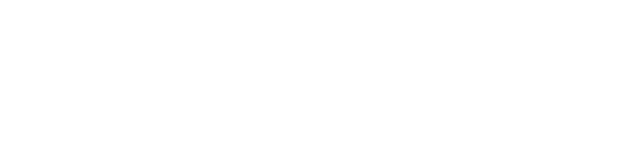
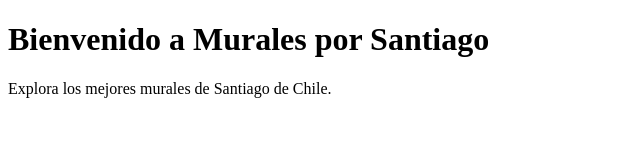
Before and after one commit to gyacometti/web-final, a plain HTML site: page index.html in a window 1280 px wide. Shown: the whole page, without its empty margins (0-640 px from the left). Drawn offline with Linux system fonts and the light colour scheme.

Commit message:
Add files via upload

```diff
--- a/index.html
+++ b/index.html
@@ -17,16 +17,20 @@
     <meta property="og:url" content="https://tusitioweb.com/">
     <meta property="og:title" content="Murales por Santiago">
     <meta property="og:description" content="Sitio web de acceso al arte urbano en Santiago, permitiendo a las personas descubrir y explorar murales en su entorno inmediato.">
-    <meta property="og:image" content="https://tusitioweb.com/imagen-ejemplo.png">
+    <meta property="og:image" content="https://github.com/user-attachments/assets/b4f5cef9-a740-4971-9b83-d9512c343b03">
 
     <!-- Twitter -->
     <meta property="twitter:card" content="summary_large_image">
     <meta property="twitter:url" content="https://tusitioweb.com/">
     <meta property="twitter:title" content="Murales por Santiago">
     <meta property="twitter:description" content="Sitio web de acceso al arte urbano en Santiago, permitiendo a las personas descubrir y explorar murales en su entorno inmediato.">
-    <meta property="twitter:image" content="https://tusitioweb.com/imagen-ejemplo.png">
+    <meta property="twitter:image" content="https://github.com/user-attachments/assets/b4f5cef9-a740-4971-9b83-d9512c343b03">
   </head>
   <body>
-    <!-- Contenido del sitio -->
+     <body>
+    <h1>Bienvenido a Murales por Santiago</h1>
+    <p>Explora los mejores murales de Santiago de Chile.</p>
   </body>
 </html>
+  </body>
+</html>
```
